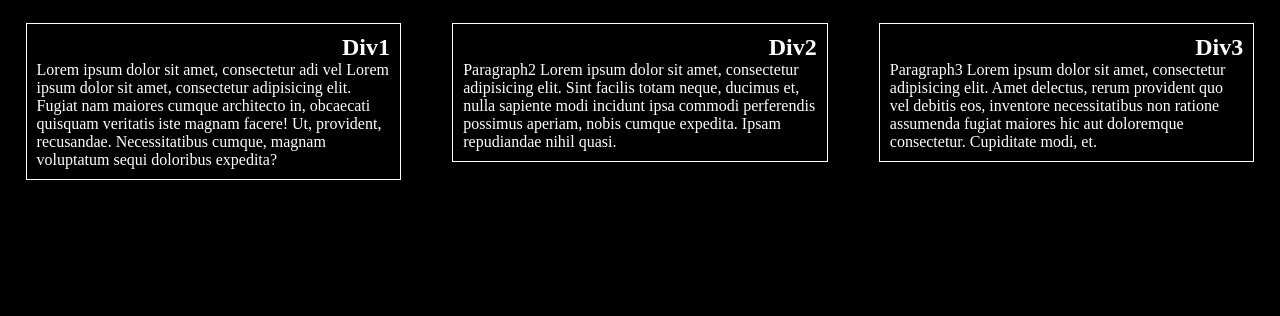
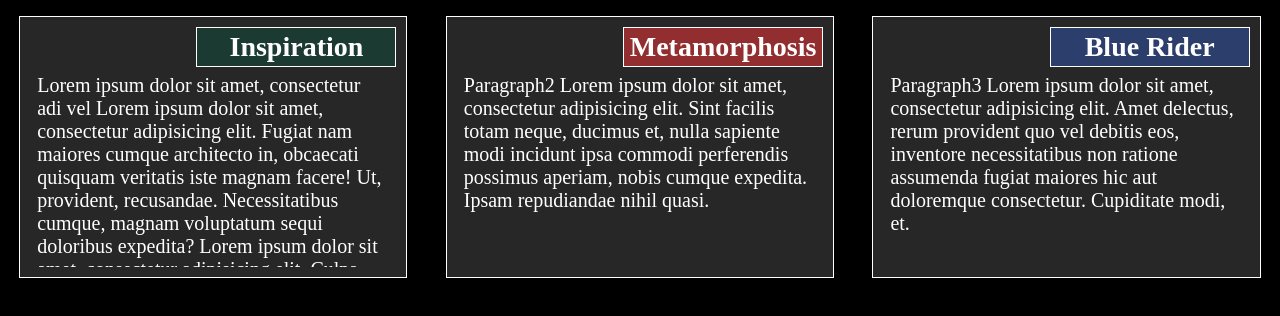
Before and after one commit to vedeninams/assignment, a plain HTML site: page module 2/index.html in a window 1280 px wide. Shown: the part 232-548 px from the top of the page. Drawn offline with Linux system fonts and the light colour scheme.

Commit message:
homework

```diff
--- a/module 2/Styles.css
+++ b/module 2/Styles.css
@@ -8,10 +8,6 @@
  	color:white;
  }
 
-.bg {
-  background-color: black;
- }
-
 h1 {
 	text-align: center;
 	background-image:url("kandinskiy.jpg");
@@ -19,20 +15,46 @@ h1 {
  }
 
 h2{
- 	text-align: right;
+ 	float: right;
+  text-align: center;
+  border: 1px solid white;
+  padding: 3px;
+  width: 200px;
+  font-size:175%;
+ }
+
+ p{
+  padding: 7px;
+  overflow: auto;
+  height:200px;
+  font-family: serif;
+  font-size:125%;
  }
 
 section {
   padding:10px;
   border: 1px solid white;
+  background-color: #272727;
 }
 
  div > div {
- 	/*border: 3px solid white;*/
  	float:left;
- 	padding: 2%;
- 	/*margin:10px;*/
+ 	padding: 1.5%;
  }
+
+#bg {
+  background-color: black;
+ }
+
+#sec1 {
+  background-color: #1b3b32;
+}
+#sec2 {
+  background-color: #922e2f;
+}
+#sec3 {
+  background-color: #2c3e6b;
+}
 
  /******Large devices only*******/
 @media (min-width: 992px) {
--- a/module 2/index.html
+++ b/module 2/index.html
@@ -6,24 +6,24 @@
 	<link rel="stylesheet" type="text/css" href="Styles.css">
 	<title>My first website</title>
 </head>
-<body class="bg">
+<body id="bg">
 	<h1>Kandinskiy</h1>
 	<div>
 		<div class="col-lg-4 col-md-6 col-sm-12">
 			<section>
-				<h2>Div1</h2>
-				<p>Lorem ipsum dolor sit amet, consectetur adi vel Lorem ipsum dolor sit amet, consectetur adipisicing elit. Fugiat nam maiores cumque architecto in, obcaecati quisquam veritatis iste magnam facere! Ut, provident, recusandae. Necessitatibus cumque, magnam voluptatum sequi doloribus expedita?</p>
+				<h2 id="sec1">Inspiration</h2>
+				<p>Lorem ipsum dolor sit amet, consectetur adi vel Lorem ipsum dolor sit amet, consectetur adipisicing elit. Fugiat nam maiores cumque architecto in, obcaecati quisquam veritatis iste magnam facere! Ut, provident, recusandae. Necessitatibus cumque, magnam voluptatum sequi doloribus expedita? Lorem ipsum dolor sit amet, consectetur adipisicing elit. Culpa possimus, officia ratione esse vero perferendis at accusamus fuga aliquid, commodi dolor doloremque quasi sequi corrupti quisquam! Eum repellendus ut nisi.</p>
 			</section>
 		</div>
 		<div class="col-lg-4 col-md-6 col-sm-12">
 			<section>
-				<h2>Div2</h2>
+				<h2 id="sec2">Metamorphosis</h2>
 				<p>Paragraph2 Lorem ipsum dolor sit amet, consectetur adipisicing elit. Sint facilis totam neque, ducimus et, nulla sapiente modi incidunt ipsa commodi perferendis possimus aperiam, nobis cumque expedita. Ipsam repudiandae nihil quasi.</p>
 			</section>
 		</div>
 		<div class="col-lg-4 col-md-12 col-sm-12">
 			<section>
-				<h2>Div3</h2>
+				<h2 id="sec3">Blue Rider</h2>
 				<p>Paragraph3 Lorem ipsum dolor sit amet, consectetur adipisicing elit. Amet delectus, rerum provident quo vel debitis eos, inventore necessitatibus non ratione assumenda fugiat maiores hic aut doloremque consectetur. Cupiditate modi, et.</p>
 			</section>
 		</div>
```
